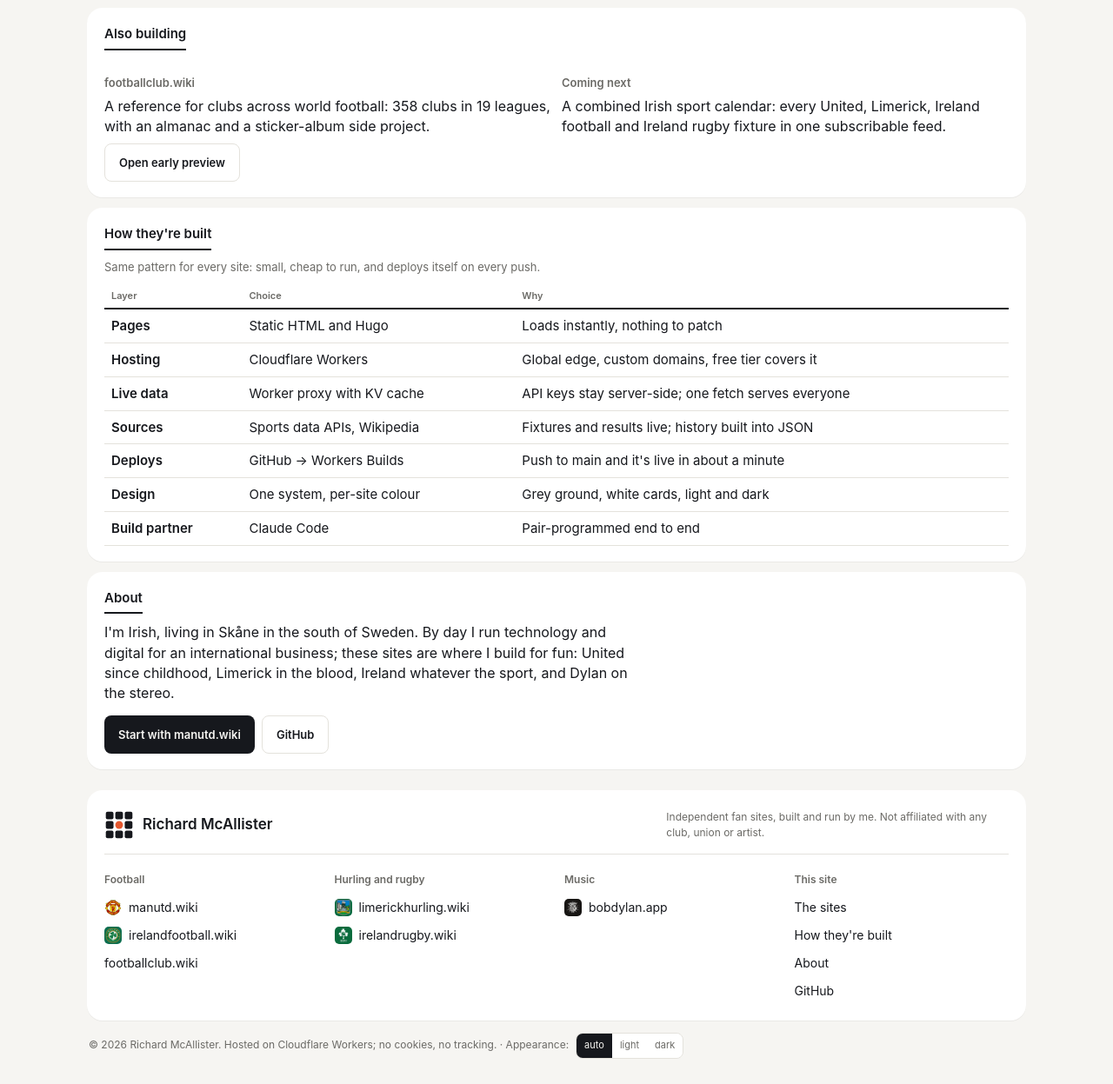
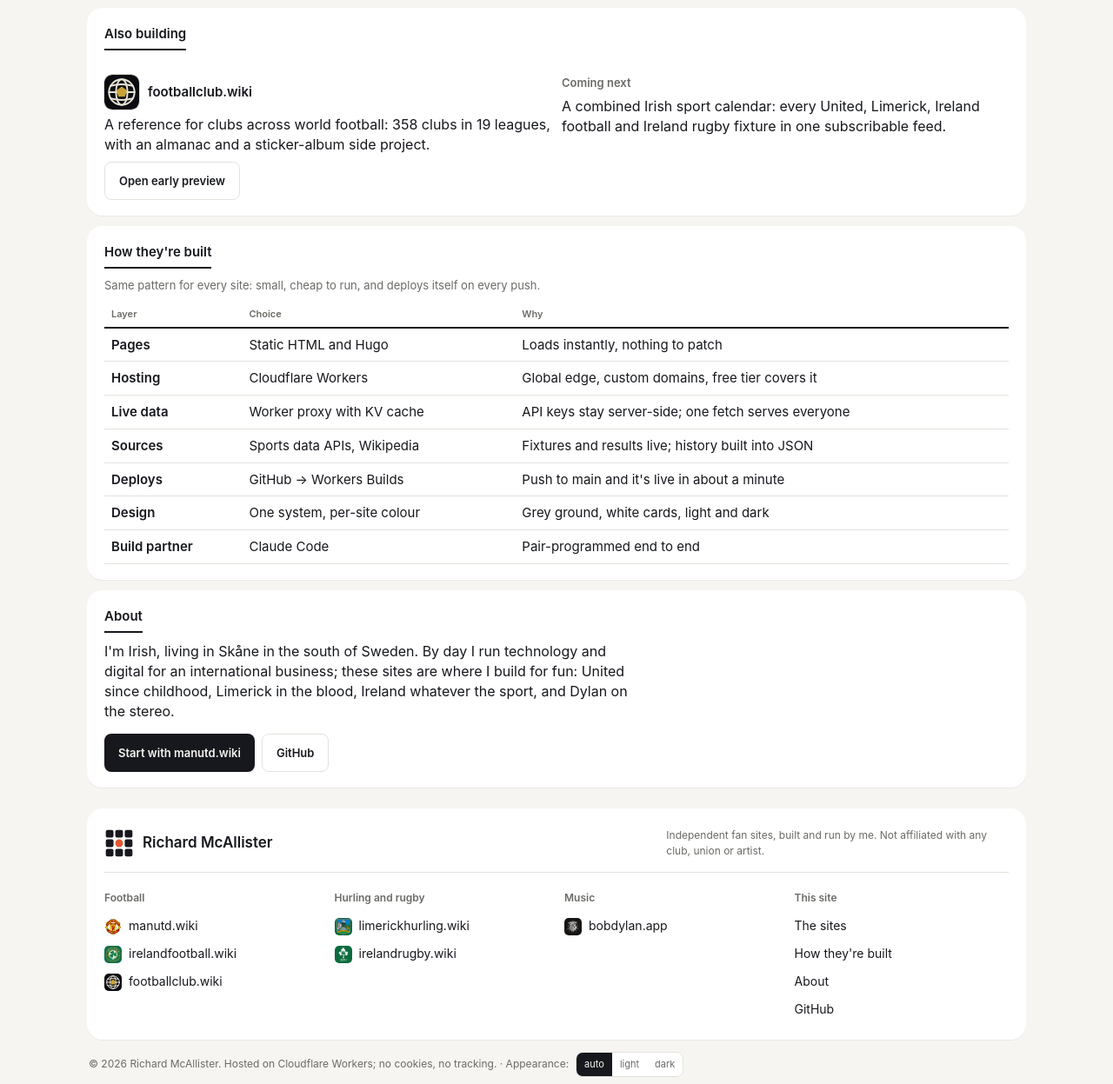
Before and after one commit to richardmcallister-personal/richardmcallister, a plain HTML site: page public/index.html in a window 1280 px wide. Shown: the part 1333-2580 px from the top of the page at 87% size. Drawn offline with Linux system fonts and the light colour scheme.

Commit message:
Bring back footballclub.wiki with its own logo
Co-Authored-By: Claude Opus 5.5 <noreply@anthropic.com>
Claude-Session: https://claude.ai/code/session_01QYs4q3iex6bDd6muF5HeVR

```diff
--- a/public/index.html
+++ b/public/index.html
@@ -14,7 +14,7 @@
 <link rel="icon" href="/favicon.svg" type="image/svg+xml">
 <link rel="apple-touch-icon" href="/apple-touch-icon.png">
 <link rel="manifest" href="/site.webmanifest">
-<link rel="stylesheet" href="/site.css?v=202611071725">
+<link rel="stylesheet" href="/site.css?v=202611071730">
 <script>try{var t=localStorage.getItem("rm-theme");if(t)document.documentElement.dataset.theme=t}catch(e){}</script>
 </head>
 <body>
@@ -118,7 +118,7 @@
   <h2 id="b-h">Also building</h2>
   <div class="two">
     <div>
-      <h3>footballclub.wiki</h3>
+      <h3 class="pj"><img class="pjlogo" src="/logos/footballclub.svg" alt="" width="40" height="40">footballclub.wiki</h3>
       <p style="margin:0 0 8px">A reference for clubs across world football: 358 clubs in 19 leagues, with an almanac and a sticker-album side project.</p>
       <div class="row" style="margin-top:6px"><a class="btn ghost" href="https://footballclub.wiki">Open early preview</a></div>
     </div>
@@ -166,7 +166,7 @@
       <div class="fcol"><h2>Football</h2><ul>
         <li><a href="https://manutd.wiki/"><img class="ficon pad" src="/logos/manutd.png" alt="" width="20" height="20" loading="lazy">manutd.wiki</a></li>
         <li><a href="https://irelandfootball.wiki/"><img class="ficon" src="/logos/irelandfootball.png" alt="" width="20" height="20" loading="lazy">irelandfootball.wiki</a></li>
-        <li><a href="https://footballclub.wiki/">footballclub.wiki</a></li>
+        <li><a href="https://footballclub.wiki/"><img class="ficon" src="/logos/footballclub.svg" alt="" width="20" height="20" loading="lazy">footballclub.wiki</a></li>
       </ul></div>
       <div class="fcol"><h2>Hurling and rugby</h2><ul>
         <li><a href="https://limerickhurling.wiki/"><img class="ficon" src="/logos/limerickhurling.png" alt="" width="20" height="20" loading="lazy">limerickhurling.wiki</a></li>
--- a/public/site.css
+++ b/public/site.css
@@ -119,3 +119,5 @@ footer.rm ul{list-style:none;margin:0;padding:0}
   table.rm .why{display:none}
 }
 @media (prefers-reduced-motion:reduce){.site{transition:none}.site:hover{transform:none}}
+.pj{display:flex;align-items:center;gap:10px;color:var(--ink);font-size:15px}
+.pjlogo{width:40px;height:40px;border-radius:9px;flex:none;box-shadow:0 0 0 1px var(--rule)}
```
Also changed, not shown: public/404.html (+1 -1 lines), public/logos/footballclub.svg (added).
